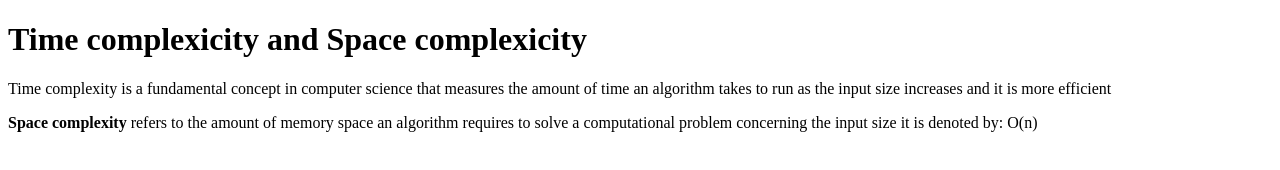
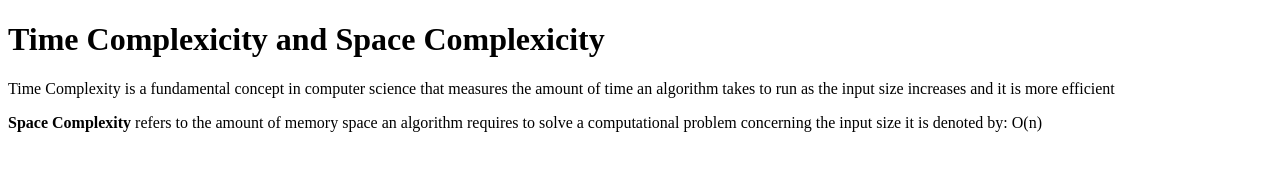
Before and after one commit to acciojob/time-and-space-complexity-ChitteGnanaPrasannKumarReddy, a website: page main.html in a window 1280 px wide. Drawn offline with Linux system fonts and the light colour scheme.

Commit message:
created a submission

```diff
--- a/main.html
+++ b/main.html
@@ -8,9 +8,9 @@
 
 <body>
 	<!-- the entire body must be written by student -->
-	<h1>Time complexicity and Space complexicity</h1>
-	<p>Time complexity is a fundamental concept in computer science that measures the amount of time an algorithm takes to run as the input size increases and it is more efficient</p>
-	<p><b>Space complexity</b> refers to the amount of memory space an algorithm requires to solve a computational problem concerning the input size it is denoted by: O(n)</p>
+	<h1>Time Complexicity and Space Complexicity</h1>
+	<p>Time Complexity is a fundamental concept in computer science that measures the amount of time an algorithm takes to run as the input size increases and it is more efficient</p>
+	<p><b>Space Complexity</b> refers to the amount of memory space an algorithm requires to solve a computational problem concerning the input size it is denoted by: O(n)</p>
     <script type="text/javascript" src="./script.js">
 </script>
 
```
